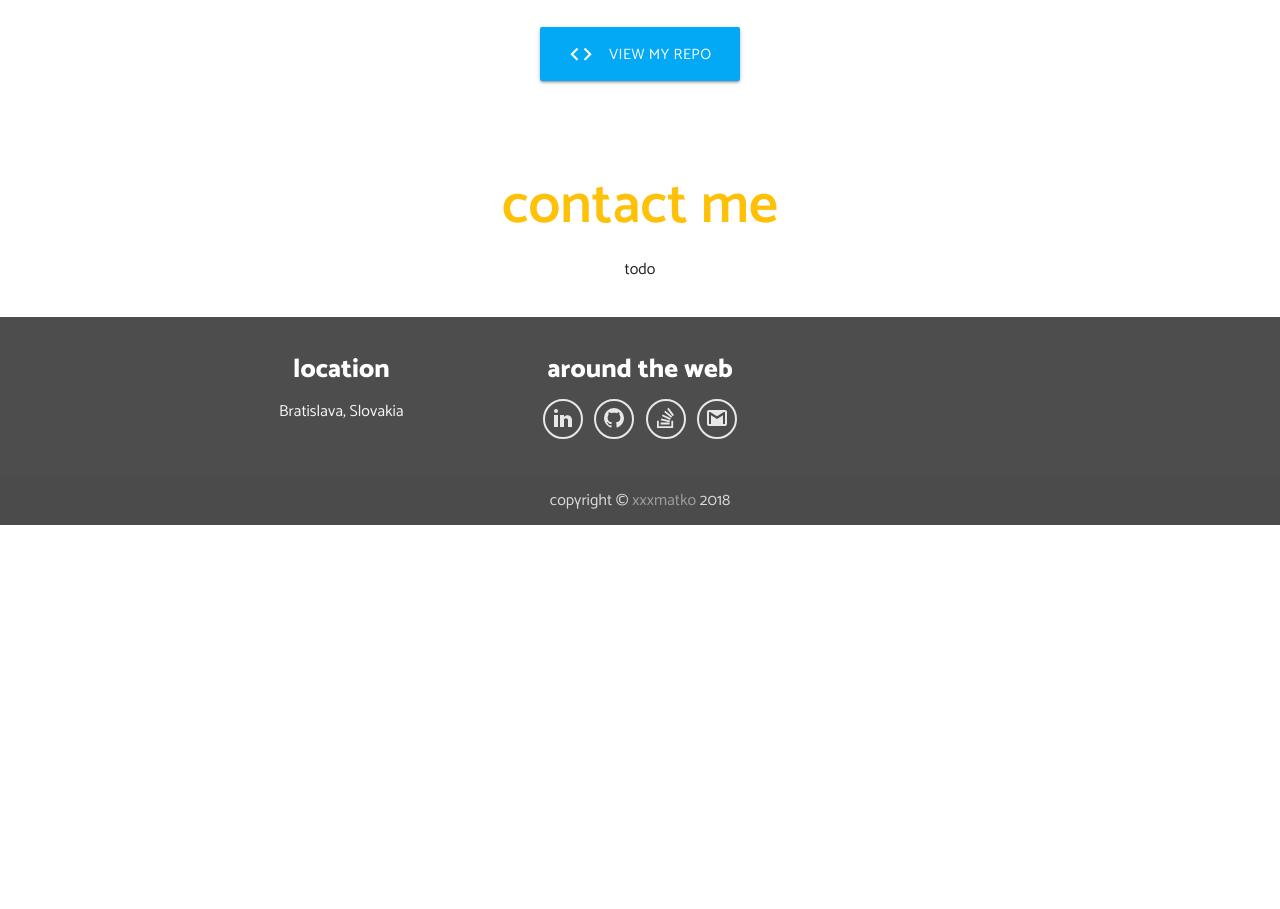
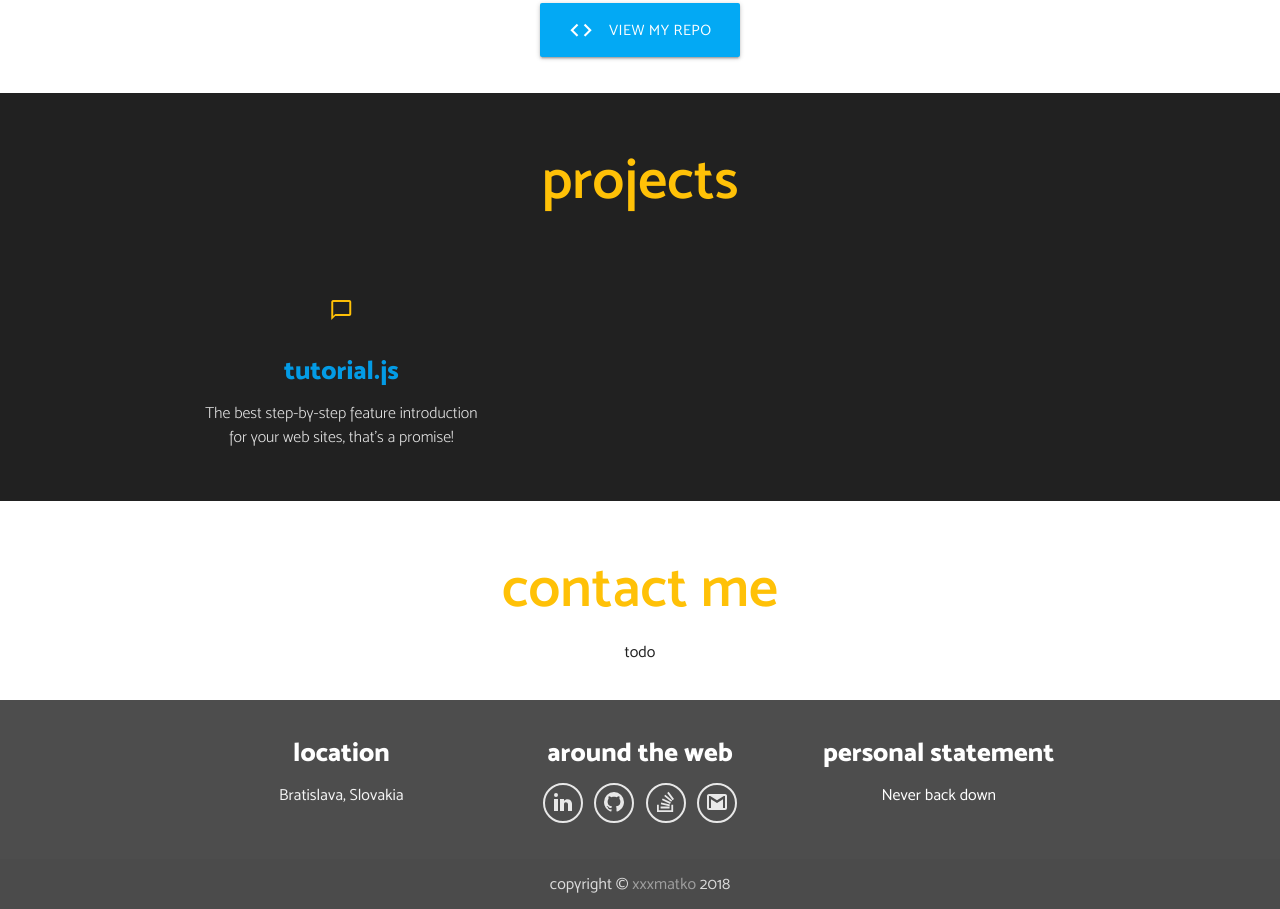
Before and after one commit to xxxmatko/xxxmatko.github.io, a website: page index.html in a window 1280 px wide. Shown: the part 822-1731 px from the top of the page. Before the commit the page ends 1347 px from the top, so only its background shows below. Drawn offline with nearby package versions, Linux system fonts and the light colour scheme.

Commit message:
Projects section

```diff
--- a/gruntfile.js
+++ b/gruntfile.js
@@ -35,7 +35,9 @@ module.exports = function (grunt) {
                 "box-model": false,
                 "bulletproof-font-face": false,
                 "font-faces": false,
-                "important": false
+                "important": false,
+                "unique-headings": false,
+                "qualified-headings": false
             },
             src: [
                 "wwwroot/css/**/*.css",
--- a/index.html
+++ b/index.html
@@ -17,6 +17,9 @@
                     <a href="#about">About</a>
                 </li>
                 <li>
+                    <a href="#projects">Projects</a>
+                </li>
+                <li>
                     <a href="#contact">Contact Me</a>
                 </li>
             </ul>
@@ -30,6 +33,9 @@
                     <a href="#about">About</a>
                 </li>
                 <li>
+                    <a href="#projects">Projects</a>
+                </li>
+                <li>
                     <a href="#contact">Contact Me</a>
                 </li>
             </ul>
@@ -40,8 +46,6 @@
     </nav>
     <div class="section section--inverse">
         <div class="container">
-            <br>
-            <br>
             <h1 class="center">
                 <img class="avatar" src="wwwroot/images/avatar.jpg" alt="Martin Sutka" />
                 <br>
@@ -52,6 +56,7 @@
                     Software Engineer, Web Developer, and Father in Bratislava, Slovakia
                 </h4>
             </div>
+            <br>
             <br>
             <br>
         </div>
@@ -77,6 +82,26 @@
                     <i class="material-icons left">code</i>
                     View my repo
                 </a>
+            </div>
+        </div>
+    </div>
+    <div id="projects" class="section section--inverse">
+        <div class="container">
+            <h2 class="center">Projects</h2>
+            <div class="row">
+                <div class="col s12 m4">
+                    <div class="icon-block">
+                        <h2 class="center">
+                            <i class="material-icons">chat_bubble_outline</i>
+                        </h2>
+                        <a href="https://xxxmatko.github.io/tutorial.js/">
+                            <h5 class="center">tutorial.js</h5>
+                        </a>
+                        <p class="light center">
+                            The best step-by-step feature introduction for your web sites, that's a promise!
+                        </p>
+                    </div>
+                </div>
             </div>
         </div>
     </div>
@@ -129,6 +154,12 @@
                         </a>
                     </p>
                 </div>
+                <div class="col m4 s12">
+                    <h5 class="white-text">Personal statement</h5>
+                    <p>
+                        Never back down
+                    </p>
+                </div>
             </div>
         </div>
         <div class="footer-copyright">
--- a/less/site.less
+++ b/less/site.less
@@ -95,7 +95,7 @@ nav {
 
         svg {
             position: relative;
-            top: 4px;
+            top: 5px;
 
             path {
                 fill: @secondary-fg-color;
@@ -118,3 +118,25 @@ nav {
     background: @background-color;
     color: @secondary-fg-color;
 }
+
+.icon-block {
+    padding: 0 15px;
+
+    h5 {
+        font-weight: 400;
+    }
+
+    .material-icons {
+        font-size: inherit;
+        color: @secondary-color;
+    }
+
+    a {
+        color: @secondary-fg-color;
+        transition: all .3s ease;
+
+        &:hover {
+            color: @secondary-color;
+        }
+    }
+}
```
